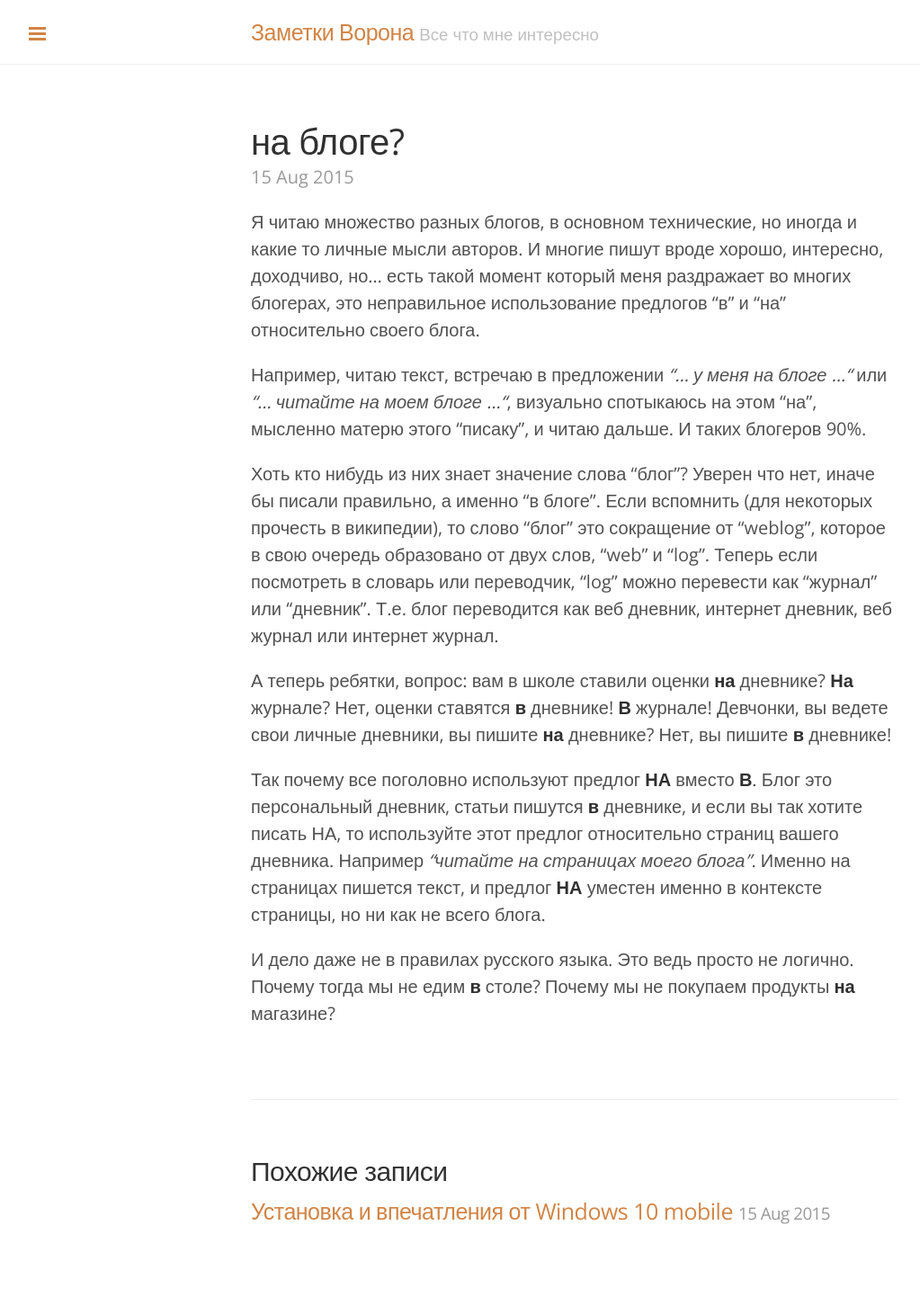
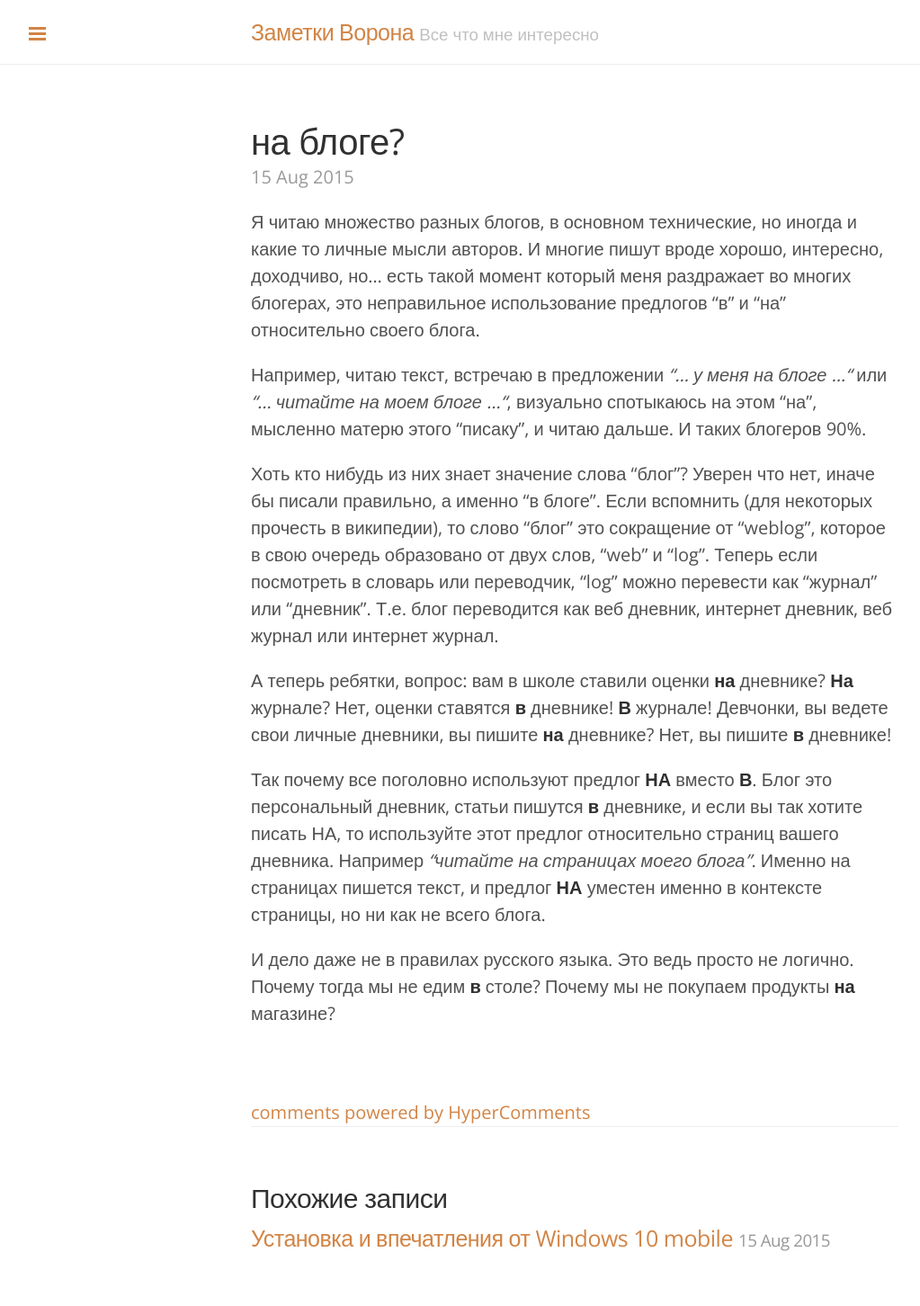
Before and after one commit to vorons/vorons.github.io, a Jekyll site: the page built from _posts/2015-08-15-na-bloge.markdown, in a window 1280 px wide. Shown: the whole page at 90% size, without its empty margins (1-1024 px from the left). Built offline with Jekyll 4.4.1, drawn with Linux system fonts in a browser that asks for light colours; comment, search, counter and statistics services are not loaded; before the commit the page ends 1422 px from its top, so only the background shows below that; some of the changed lines change nothing that is shown.

Commit message:
Update post.html

```diff
--- a/_layouts/post.html
+++ b/_layouts/post.html
@@ -7,7 +7,21 @@
   <span class="post-date">{{ page.date | date_to_string }}</span>
   {{ content }}
 </div>
-<div id="spot-im-frame-inpage"></div>
+<div id="hypercomments_widget"></div>
+<script type="text/javascript">
+_hcwp = window._hcwp || [];
+_hcwp.push({widget:"Stream", widget_id: 9788});
+(function() {
+if("HC_LOAD_INIT" in window)return;
+HC_LOAD_INIT = true;
+var lang = (navigator.language || navigator.systemLanguage || navigator.userLanguage || "en").substr(0, 2).toLowerCase();
+var hcc = document.createElement("script"); hcc.type = "text/javascript"; hcc.async = true;
+hcc.src = ("https:" == document.location.protocol ? "https" : "http")+"://w.hypercomments.com/widget/hc/9788/"+lang+"/widget.js";
+var s = document.getElementsByTagName("script")[0];
+s.parentNode.insertBefore(hcc, s.nextSibling);
+})();
+</script>
+<a href="http://hypercomments.com" class="hc-link" title="comments widget">comments powered by HyperComments</a>
 <div class="related">
   <h2>Похожие записи</h2>
   <ul class="related-posts">
```
